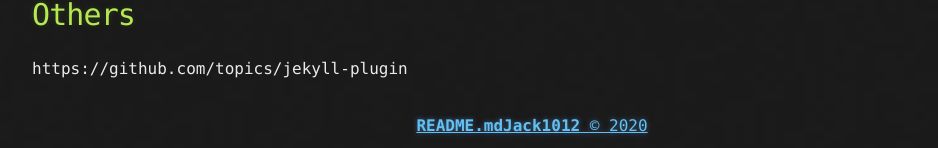
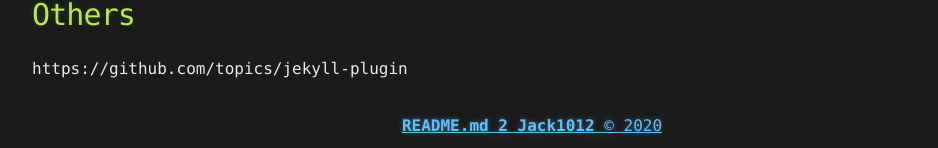
Before and after one commit to jack1012/jack1012.github.io, a Jekyll site: the page built from README.md, in a window 1280 px wide and 900 px high, scrolled down 2010 px. Shown: the part 749-897 px from the top of the window, without its empty margins (108-1046 px from the left). Built offline with Jekyll 4.4.1, drawn with Linux system fonts in a browser that asks for light colours; our own code applies the rules of GitHub Pages for plain Markdown files.

Commit message:
Update footer.html

```diff
--- a/_includes/footer.html
+++ b/_includes/footer.html
@@ -1,7 +1,7 @@
 <footer>
   <a href="https://creativecommons.org/licenses/by-nc/3.0/deed.en_US">
     <span>
-        <b>{{ page.name }}{{ site.owner}}</b>
+        <b>{{ page.name }} 2 {{ site.owner}}</b>
     </span>
     {% capture currentyear %}{{ 'now' | date: "%Y" }}{% endcapture %}
     <span>© {{ currentyear }}</span>
```
